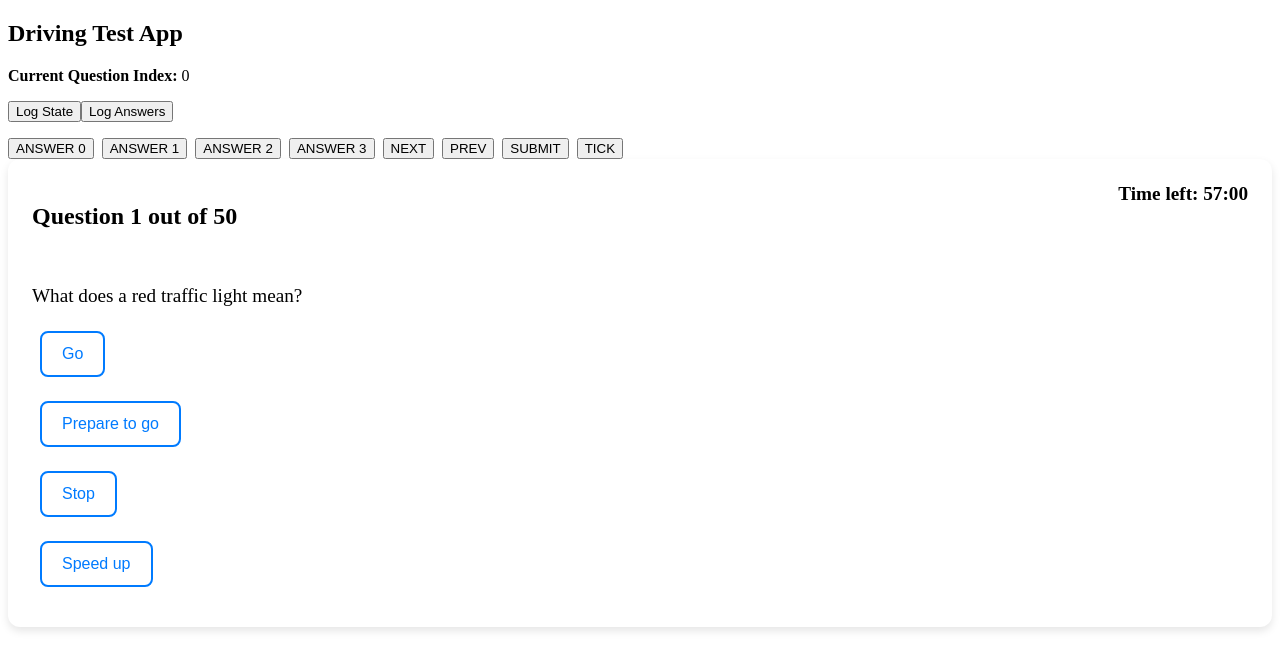
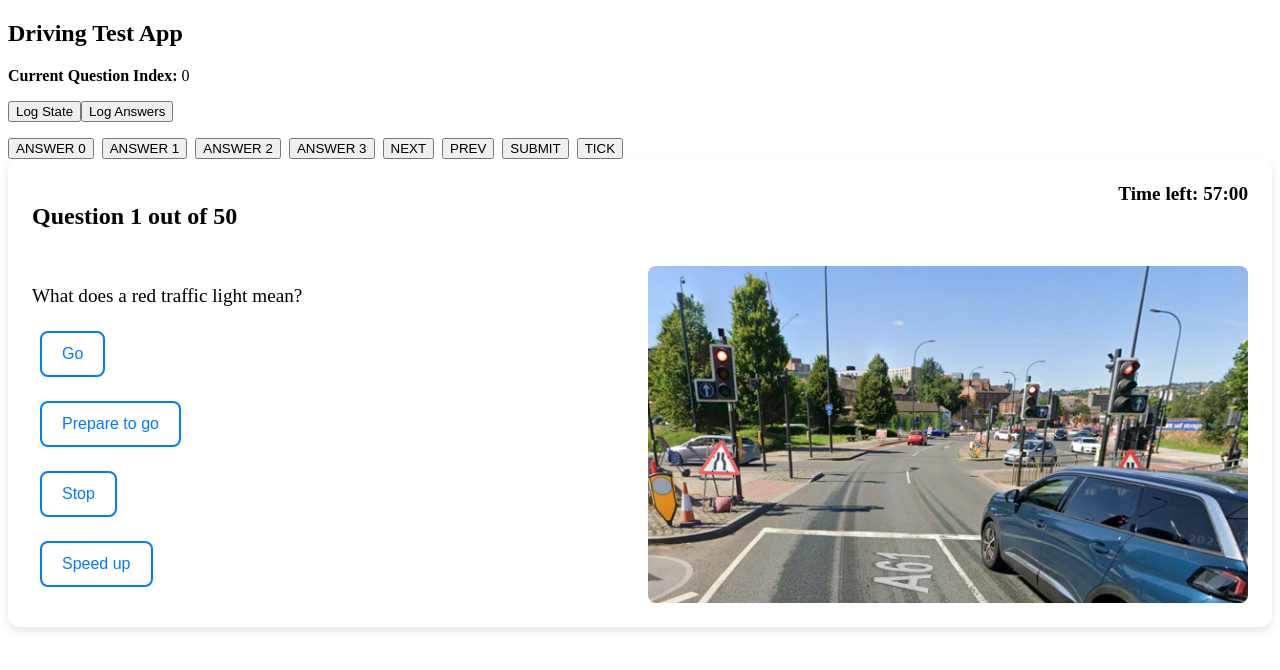
Before and after one commit to genuinelycool/uk_driving_test, a React (Vite) app: page / in a window 1280 px wide. Shown: the top 670 px of the page. Built offline with nearby package versions, Linux system fonts and the light colour scheme.

Commit message:
8 - QuestionView MediaDisplay

```diff
--- a/src/components/MediaDisplay.jsx
+++ b/src/components/MediaDisplay.jsx
@@ -1,5 +1,47 @@
-const MediaDisplay = () => {
-  return <></>;
+const MediaDisplay = ({ type, image, video, autoPlayVideo = true }) => {
+  return (
+    <div
+      style={{
+        flex: 1,
+        display: "flex",
+        justifyContent: "center",
+        alignItems: "center",
+      }}
+    >
+      {type === "image" && (
+        <img
+          src={image}
+          alt="question"
+          style={{
+            maxWidth: "100%",
+            aspectRatio: "16 / 9",
+            objectFit: "cover",
+            borderRadius: "8px",
+          }}
+        />
+      )}
+
+      {type === "video" && (
+        <video
+          controls
+          autoPlay={autoPlayVideo}
+          muted={autoPlayVideo}
+          style={{
+            maxWidth: "100%",
+            aspectRatio: "16 / 9",
+            objectFit: "cover",
+            borderRadius: "8px",
+          }}
+        >
+          <source
+            src={video}
+            type="video/mp4"
+          />
+        </video>
+      )}
+
+    </div>
+  );
 };
 
 export default MediaDisplay;
--- a/src/components/QuestionView.jsx
+++ b/src/components/QuestionView.jsx
@@ -24,6 +24,7 @@
 
       <div style={{ display: "flex", gap: "1rem", flexDirection: "row" }}>
         <div style={{ flex: 1 }}>
+
           <QuestionText
             text={q.question}
           />
@@ -34,6 +35,15 @@
             onSelect={onAnswer}
           />
         </div>
+
+        {(q.type === "image" || q.type === "video") && (
+          <MediaDisplay
+            type={q.type}
+            image={q.image}
+            video={q.video}
+          />
+        )}
+
       </div>
     </Card>
   );
```
